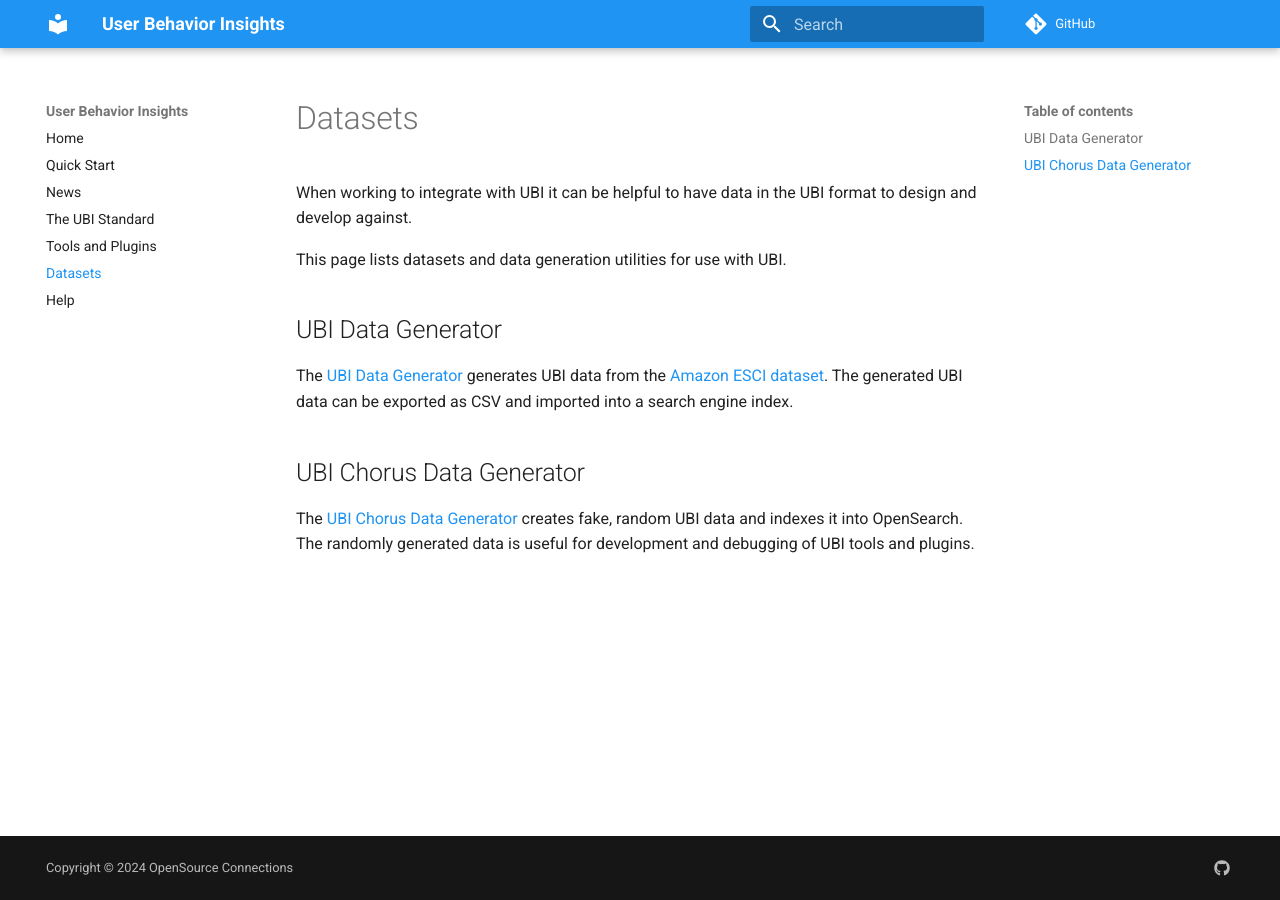
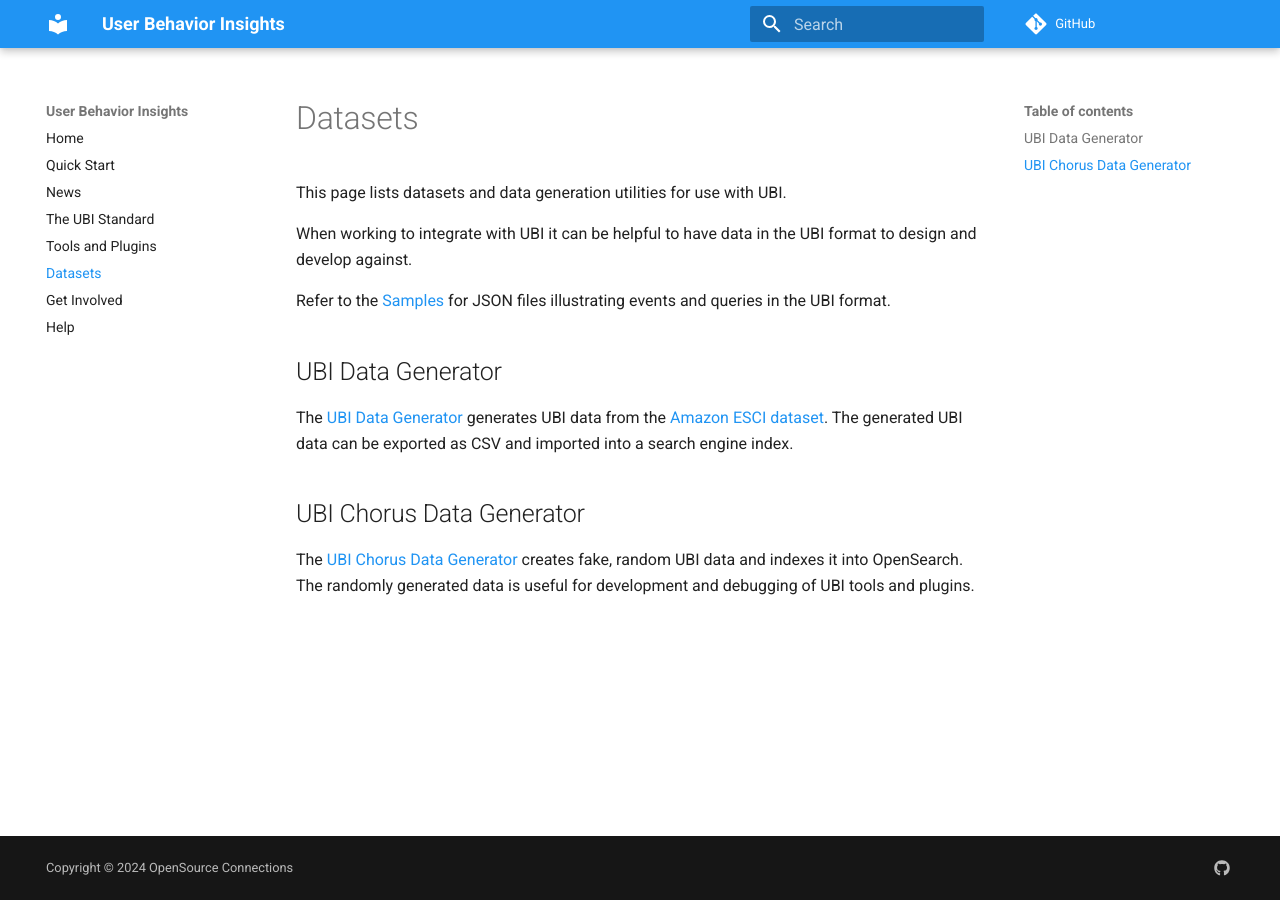
Before and after one commit to o19s/ubi-website, an MkDocs documentation site: the page built from docs/datasets.md, in a window 1280 px wide. Built offline with MkDocs 1.6.1 and Material for MkDocs 9.7.7, drawn with Linux system fonts in a browser that asks for light colours; comment, search, counter and statistics services are not loaded.

Commit message:
Adding datasets.

```diff
--- a/docs/datasets.md
+++ b/docs/datasets.md
@@ -1,8 +1,10 @@
 # Datasets
+
+This page lists datasets and data generation utilities for use with UBI.
 
 When working to integrate with UBI it can be helpful to have data in the UBI format to design and develop against.
 
-This page lists datasets and data generation utilities for use with UBI.
+Refer to the [Samples](https://github.com/o19s/ubi/tree/main/samples) for JSON files illustrating events and queries in the UBI format.
 
 ## UBI Data Generator
 
--- a/mkdocs.yml
+++ b/mkdocs.yml
@@ -11,6 +11,7 @@ nav:
   - The UBI Standard: standard.md
   - Tools and Plugins: tools.md
   - Datasets: datasets.md
+  - Get Involved: get_involved.md
   - Help: help.md
 extra:
   social:
```
Also changed, not shown: docs/get_involved.md (added, +13 -0 lines).
